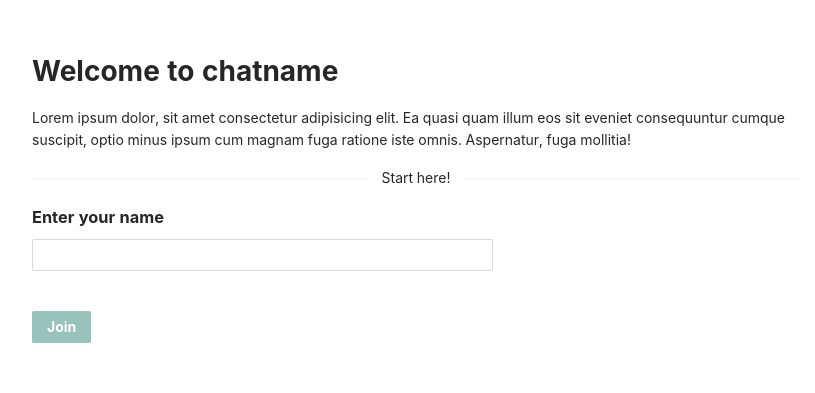
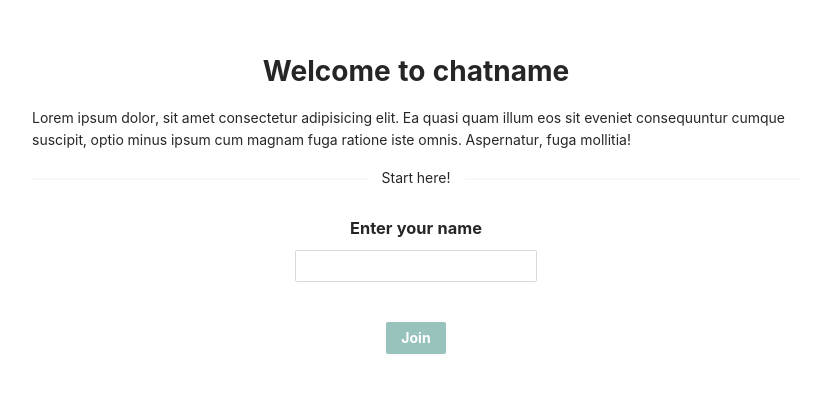
Before and after one commit to stonetwix/socket-chatt, a React (Create React App) app in the folder client/: page / in a window 1280 px wide. Shown: the part 175-568 px from the top of the page, without its empty margins (224-1039 px from the left). Built offline with nearby package versions, Linux system fonts and the light colour scheme.

Commit message:
Added styling for centering

```diff
--- a/client/src/components/StartPage/StartView.tsx
+++ b/client/src/components/StartPage/StartView.tsx
@@ -27,6 +27,10 @@ class Welcome extends Component {
           <h1
             style={{
               fontWeight: "bold",
+              display: "flex",
+              flexDirection: "column",
+              alignItems: "center",
+
             }}
           >
             Welcome to chatname
@@ -39,6 +43,9 @@ class Welcome extends Component {
           </p>
 
           <Divider plain>Start here!</Divider>
+          <div style={formstyle}>
+
+
           <h3
             style={{
               fontWeight: "bold",
@@ -48,7 +55,7 @@ class Welcome extends Component {
             Enter your name
           </h3>
 
-          <Form>
+          <Form style={align}>
             <Form.Item name="username">
               <Input />
             </Form.Item>
@@ -59,6 +66,7 @@ class Welcome extends Component {
               </Button>
             </Form.Item>
           </Form>
+          </div>
         </Col>
       </Row>
     );
@@ -88,3 +96,15 @@ const buttonStyle: CSSProperties = {
   border: "none",
   marginTop: "1rem",
 };
+const formstyle: CSSProperties = {
+  display: "flex",
+  flexDirection: "column",
+  alignItems: "center",
+
+};
+const align: CSSProperties = {
+  display: "flex",
+  flexDirection: "column",
+  alignItems: "center",
+
+};
```
